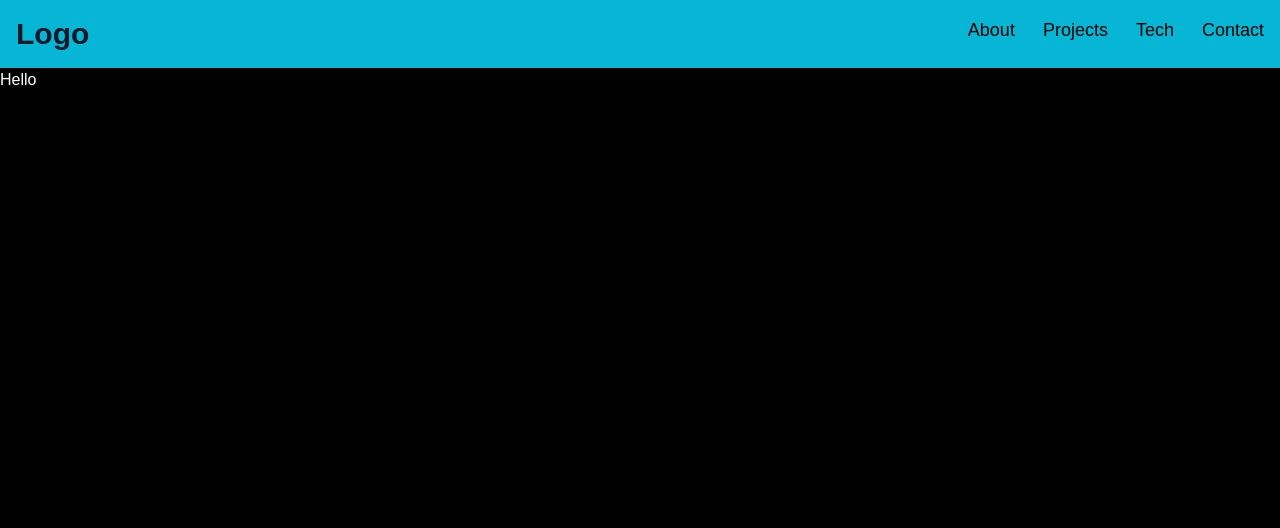
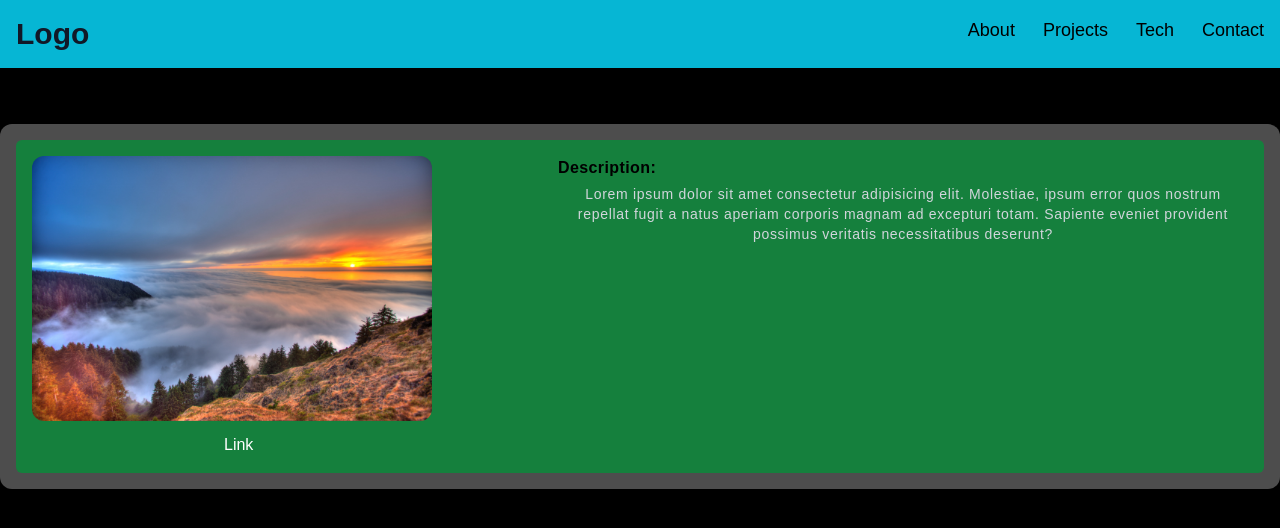
Before and after one commit to sushant-menon/portfolio-website-react, a React (Vite) app: page /project in a window 1280 px wide. Shown: the top 528 px of the page. Built offline with nearby package versions, Linux system fonts and the light colour scheme.

Commit message:
added card component

```diff
--- /dev/null
+++ b/src/components/CardComponent.jsx
@@ -0,0 +1,41 @@
+import React from "react";
+import { Link } from "react-router-dom";
+
+const CardComponent = () => {
+  return (
+    <div className="bg-green-700 rounded-md m-4 p-4 w-full">
+      <div className="flex flex-col items-center md:items-start md:flex-row">
+        {/* Project details Image , description and tech used */}
+        <div className="w-full flex items-center md:items-start md:flex-col flex-col">
+          <span>
+            <img
+              className="rounded-xl w-[320px] md:w-[400px]"
+              src="src\assets\sunset1.jpg"
+            />
+          </span>
+          <span className="mt-3 md:mx-48">
+            <Link to="/">Link</Link>
+          </span>
+        </div>
+        {/* description and tech */}
+        <div className="mt-7 space-y-6 md:space-y-0 md:mt-0 md:flex-col md:flex md:items-start">
+          <div className="w-full">
+            <h2 className="font-extrabold mb-1 tracking-wide text-black text-center md:text-start">
+              Description:
+            </h2>
+            <span className="text-sm tracking-wider text-gray-300 text-center">
+              <p>
+                Lorem ipsum dolor sit amet consectetur adipisicing elit.
+                Molestiae, ipsum error quos nostrum repellat fugit a natus
+                aperiam corporis magnam ad excepturi totam. Sapiente eveniet
+                provident possimus veritatis necessitatibus deserunt?
+              </p>
+            </span>
+          </div>
+        </div>
+      </div>
+    </div>
+  );
+};
+
+export default CardComponent;
--- /dev/null
+++ b/src/components/GlassCard.jsx
@@ -0,0 +1,12 @@
+import React from "react";
+import CardComponent from "./CardComponent";
+
+const GlassCard = () => {
+  return (
+    <div className=" m-14 text-white w-[700px] rounded-xl bg-white/30 flex justify-center md:mx-auto md:w-[1400px]">
+      <CardComponent />
+    </div>
+  );
+};
+
+export default GlassCard;
--- a/src/components/Projects.jsx
+++ b/src/components/Projects.jsx
@@ -1,7 +1,14 @@
 import React from "react";
+import GlassCard from "./GlassCard";
 
 const Projects = () => {
-  return <div className=" bg-black h-screen text-white">Hello</div>;
+  return (
+    <div className="bg-black h-screen">
+      <div className="flex">
+        <GlassCard />
+      </div>
+    </div>
+  );
 };
 
 export default Projects;
```
Also changed, not shown: src/assets/sunset1.jpg (added).
